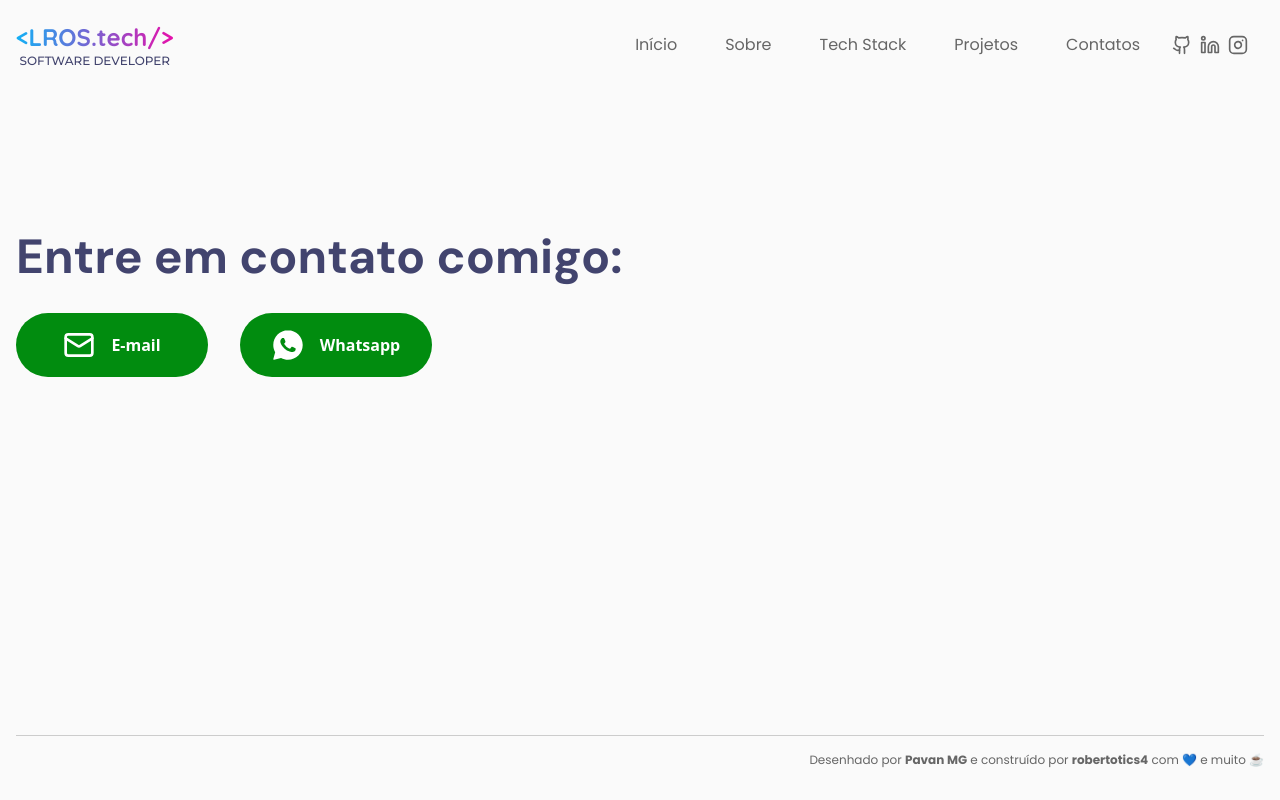
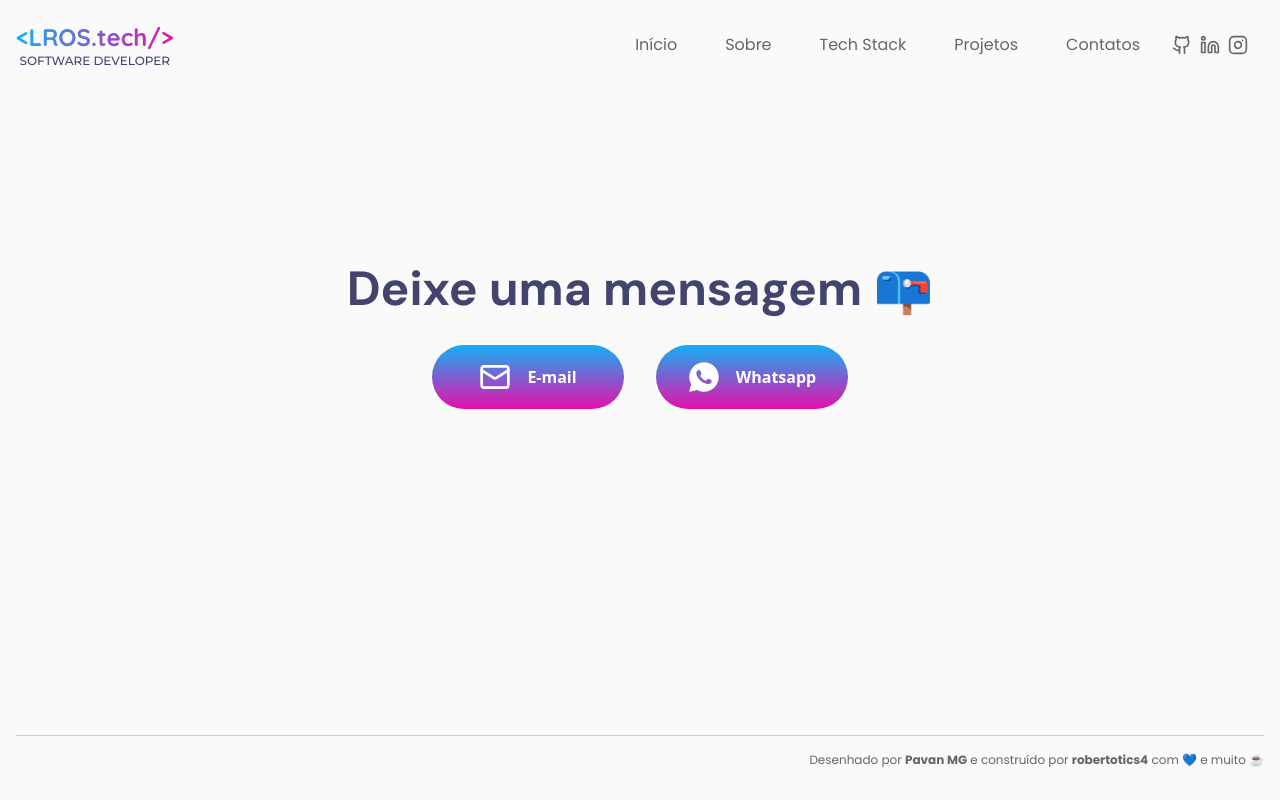
Before and after one commit to robertotics4/my-portifolio, a Next.js app: page /contact in a window 1280 px wide. Built offline with nearby package versions, Linux system fonts and the light colour scheme.

Commit message:
feat: create contacts and centrilize

```diff
--- a/src/app/contact/page.tsx
+++ b/src/app/contact/page.tsx
@@ -6,21 +6,19 @@ import { ContactButton } from '@/components/ContactButton'
 
 export default function ContactPage() {
   return (
-    <div className="mt-40 flex flex-col gap-8">
-      <Title text="Entre em contato comigo:" />
+    <div className="mt-48 flex flex-col items-center gap-8">
+      <Title text="Deixe uma mensagem 📪" />
 
       <div className="flex gap-8">
         <ContactButton
           title="E-mail"
           url="mailto:robertooliveiragp@gmail.com?subject=Mensagem Importante - Portifólio LROS.tech"
-          gradientDirection="tr"
           icon={<Mail className="h-8 w-8 text-white" />}
         />
 
         <ContactButton
           title="Whatsapp"
           url="https://wa.me/+559881918733/?text=Olá,%20estou%20entrando%20em%20contato%20via%20seu%20site"
-          gradientDirection="tl"
           icon={
             <Image
               src={whatsappIcon}
--- a/src/components/ContactButton.tsx
+++ b/src/components/ContactButton.tsx
@@ -4,19 +4,19 @@ type ContactButtonProps = {
   url: string
   title: string
   icon: ReactElement
-  gradientDirection?: 'r' | 'l' | 'tr' | 'tl' | 'br' | 'bl'
 }
 
-export function ContactButton({
-  url,
-  icon,
-  title,
-  gradientDirection = 'r',
-}: ContactButtonProps) {
+export function ContactButton({ url, icon, title }: ContactButtonProps) {
+  console.log({
+    url,
+    icon,
+    title,
+  })
+
   return (
     <a
       href={url}
-      className={`flex w-48 items-center justify-center gap-4 rounded-full bg-port-green-800 bg-gradient-to-${gradientDirection} from-port-blue-400 to-port-pink-400 p-4 font-semibold text-white transition-all duration-1000`}
+      className={`flex w-48 items-center justify-center gap-4 rounded-full bg-gradient-to-b from-port-blue-400 to-port-pink-400 p-4 font-semibold text-white transition-all duration-1000`}
     >
       {icon}
       {title}
```
